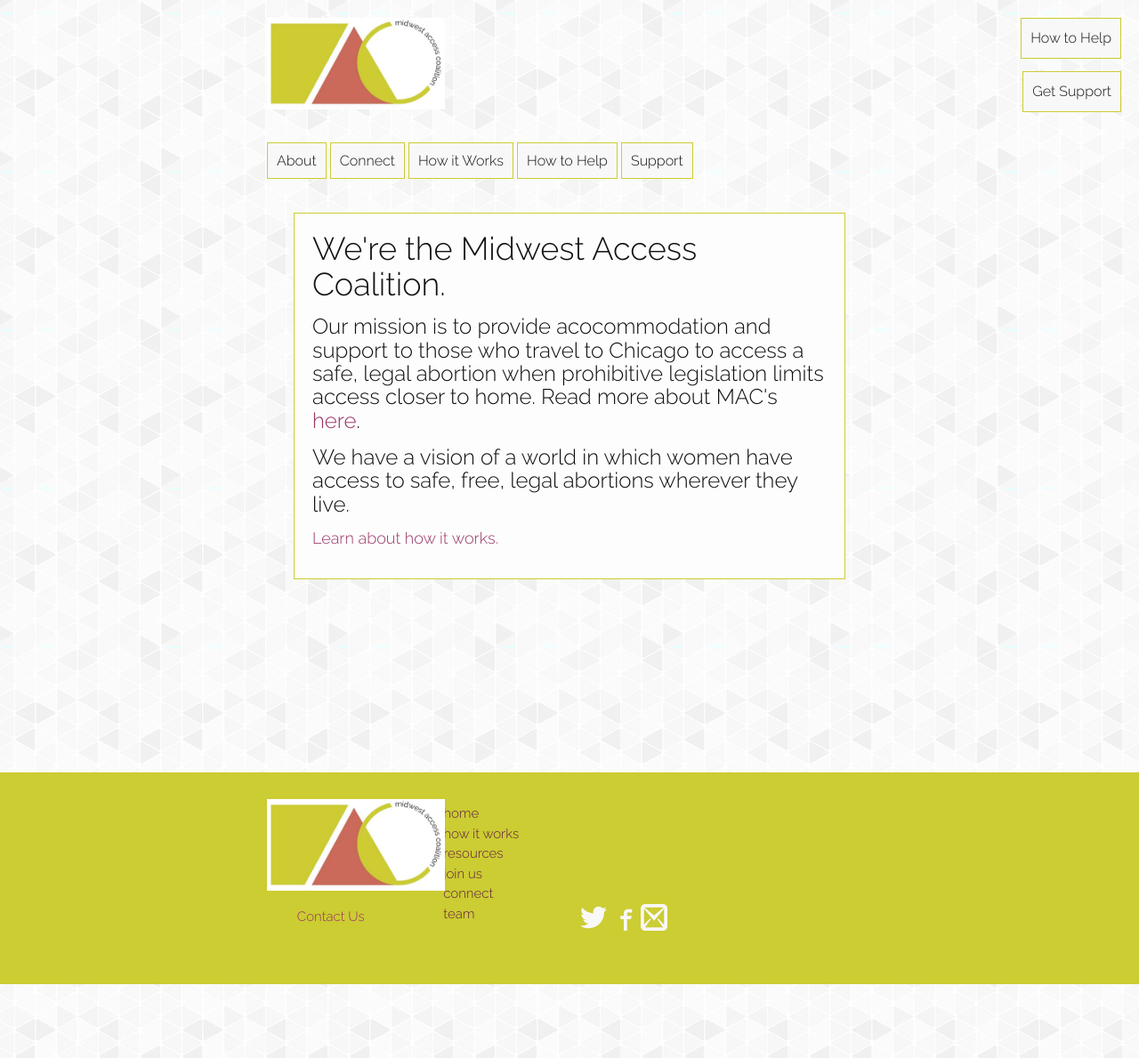
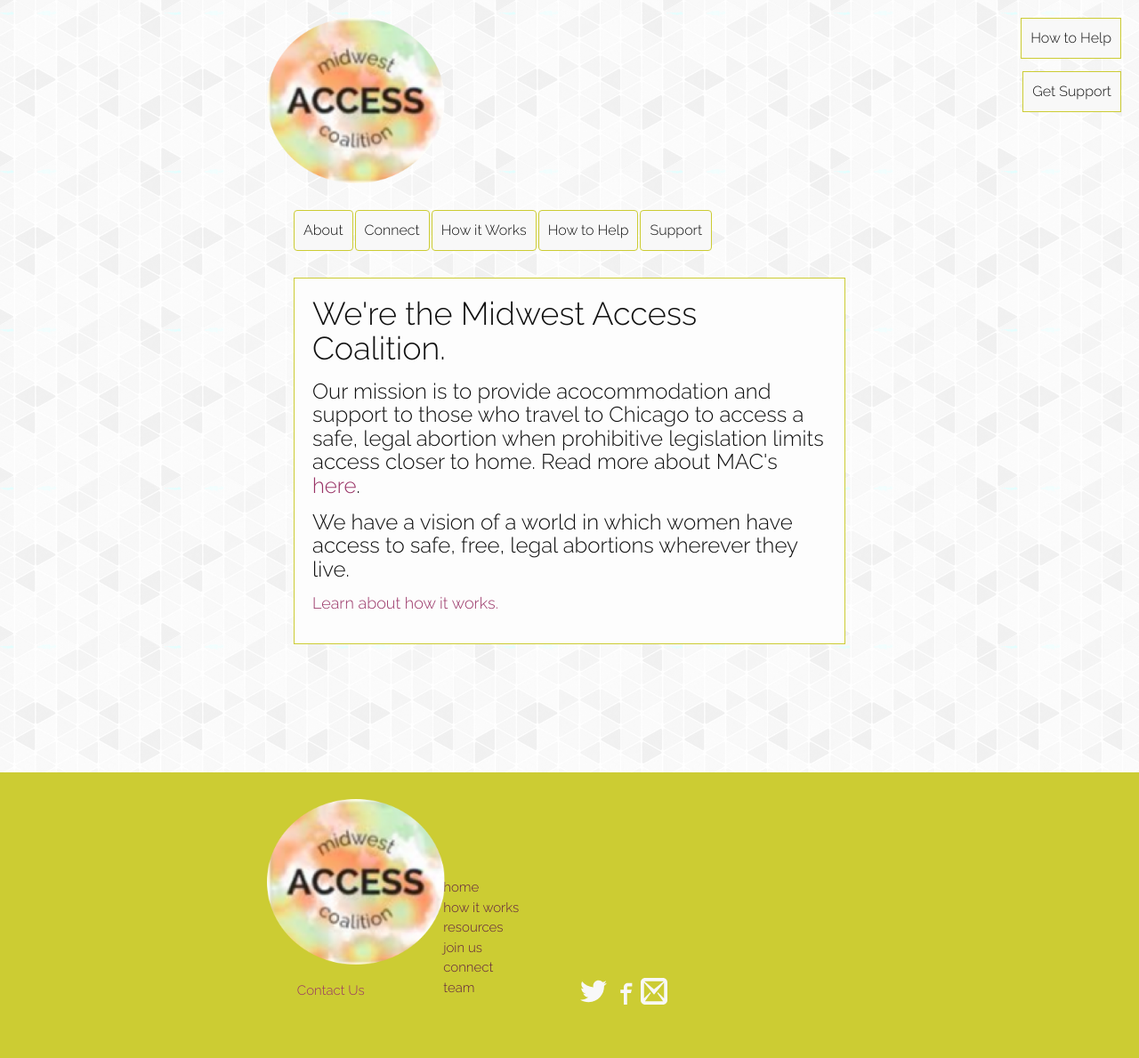
Before and after one commit to emmajellz/midwestaccesscoalition.github.io, a Jekyll site: the page built from index.html, in a window 1280 px wide. Shown: the whole page at 89% size. Built offline with Jekyll 4.4.1, drawn with Linux system fonts in a browser that asks for light colours; before the commit the page ends 1106 px from its top, so only the background shows below that.

```diff
--- a/_includes/head.html
+++ b/_includes/head.html
@@ -9,6 +9,9 @@
   <meta name="description" content="{% if page.excerpt %}{{ page.excerpt | strip_html | strip_newlines | truncate: 160 }}{% else %}{{ site.description }}{% endif %}">
 
   <link rel="stylesheet" type="text/css" href="https://maxcdn.bootstrapcdn.com/bootstrap/3.3.5/css/bootstrap.min.css">
+  <script src="https://maxcdn.bootstrapcdn.com/bootstrap/3.3.5/js/bootstrap.min.js"></script>
+
+
   <link rel="stylesheet" href="{{ "/css/main.css" | prepend: site.baseurl }}">
   <link rel="canonical" href="{{ page.url | replace:'index.html','' | prepend: site.baseurl | prepend: site.url }}">
   <link rel="alternate" type="application/rss+xml" title="{{ site.title }}" href="{{ "/feed.xml" | prepend: site.baseurl | prepend: site.url }}" />
--- a/_includes/nav.html
+++ b/_includes/nav.html
@@ -8,18 +8,39 @@
   </a>
 
   <div class="trigger nav">
+    <ul class="nav nav-pills">
     {% for page in site.pages %}
       {% if page.nav_level == "top" %}
-        <a class="page-link" href="{{ page.url | prepend: site.baseurl }}">{{ page.title }}</a>
+        <li role="presentation" class="dropdown">
+          <a class="page-link dropdown-toggle" role="button" aria-haspopup="true" aria-expanded="false" href="{{ page.url | prepend: site.baseurl }}">{{ page.title }}</a>
+        </li>
 <!--         {% for nested_page in page.nested_pages %}
-          <ul>
-            <a class="page-link" href="{{ page.url | prepend: site.baseurl }}">
+          <ul class="dropdown-menu">
+            <li>
+              <a class="page-link" href="{{ nested_page.url | prepend: site.baseurl }}">nested_page</a>
+            </li>
           </ul>
         {% endfor %} -->
       {% endif %}
     {% endfor %}
+    </ul>
   </div>
 </nav>
+
+<!-- <div class="trigger nav">
+  <ul class="nav nav-pills">
+    <li role="presentation" class="dropdown">
+      <a class="dropdown-toggle" data-toggle="dropdown" href="#" role="button" aria-haspopup="true" aria-expanded="false">
+        Dropdown <span class="caret"></span>
+      </a>
+      <ul class="dropdown-menu">
+
+      </ul>
+    </li>
+  </ul>
+</div>
+ -->
+
 
 <!--     {% for page in site.pages_list %}
   &nbsp;&nbsp;&nbsp;
--- a/donate.html
+++ b/donate.html
@@ -1,4 +1,5 @@
 ---
+page_id: donate
 layout: default
 title: Donate
 nav_level:
--- a/index.html
+++ b/index.html
@@ -1,5 +1,6 @@
 ---
 layout: default
+page_id: home
 ---
 
 <h1>We're the Midwest Access Coalition.</h1>
--- a/overview.html
+++ b/overview.html
@@ -1,4 +1,5 @@
 ---
+page_id: overview
 title: Overview
 layout: page
 ---
--- a/team.html
+++ b/team.html
@@ -1,4 +1,5 @@
 ---
+page_id: team
 layout: page
 title: Our Team
 ---
```
Also changed, not shown: img/coral.png (renamed from img/mac-2.png), img/mac-logo-2.png (added), img/mac-logo.png.
